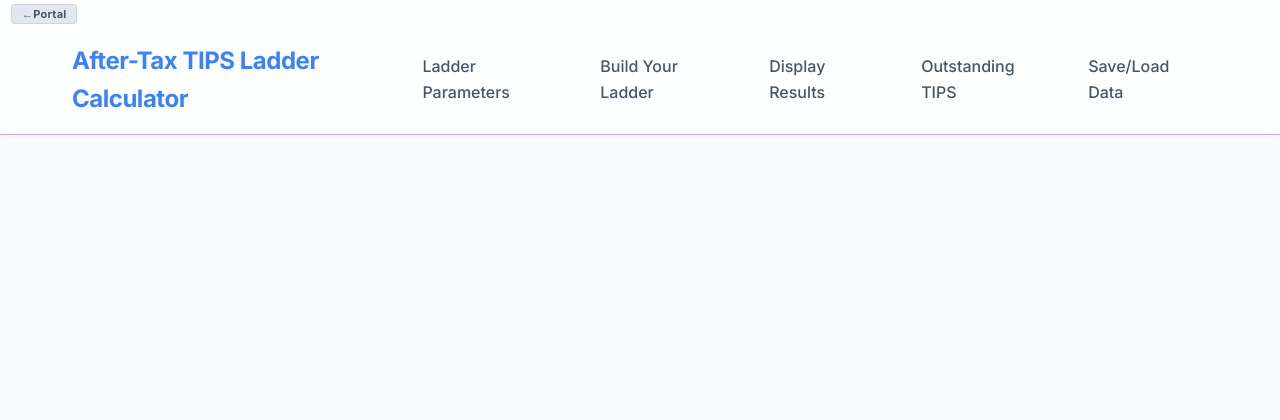
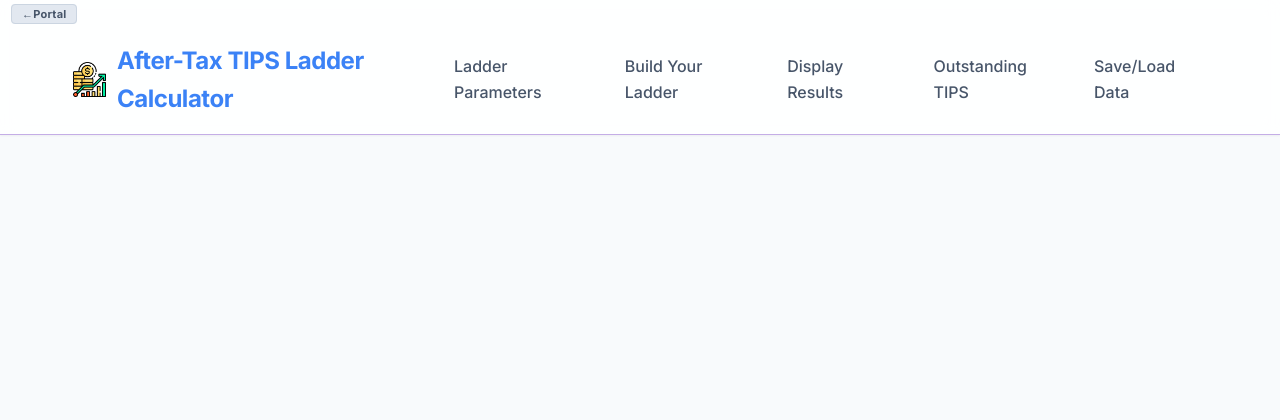
Before and after one commit to jacoxnet/TIPS-AI-Project, a Django app: template templates/base.html in a window 1280 px wide. Shown: the top 420 px of the page. Run offline with Django 5.2, Linux system fonts and the light colour scheme; the template is opened without the code that fills it, so the values that code supplies are empty.

Commit message:
add favicon

```diff
--- a/static/css/style.css
+++ b/static/css/style.css
@@ -127,6 +127,7 @@ body {
   color: var(--accent-primary);
   text-decoration: none;
   letter-spacing: -0.02em;
+  margin-left: 10px;
 }
 
 .nav-links {
--- a/templates/base.html
+++ b/templates/base.html
@@ -12,13 +12,15 @@
 
     {% load static %}
     <link rel="stylesheet" href="{% static 'css/style.css' %}">
+    <link rel="shortcut icon" href="{% static 'favicon.png' %}" />
 </head>
 
 <body>
     <nav class="navbar">
         <a href="https://aerokam.github.io/Treasuries/" class="portal-link">&#8592;Portal</a>
         <div class="nav-container">
-            <a href="{% url 'home' %}" class="nav-brand">After-Tax TIPS Ladder Calculator</a>
+            <img src="{% static 'favicon.png' %}" alt="Logo" style="max-height: 35px; max-width: 35px;">
+            <a href="{% url 'make_ladder' %}" class="nav-brand">After-Tax TIPS Ladder Calculator</a>
             <div class="nav-links">
                 <a href="{% url 'specs' %}" class="nav-link">Ladder Parameters</a>
                 <a href="{% url 'make_ladder' %}" class="nav-link">Build Your Ladder</a>
```
Also changed, not shown: static/favicon.png (added).
